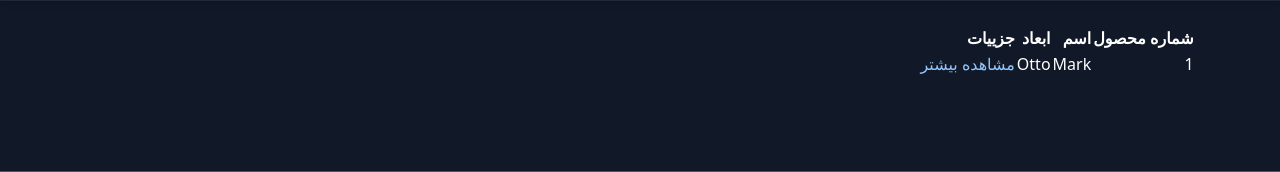
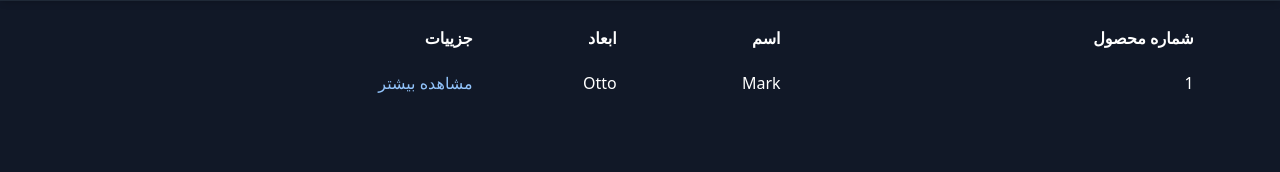
Before and after one commit to Nima-Hmz/WebProductPortal, a Django app: page /products/ in a window 1280 px wide. Shown: the part 63-235 px from the top of the page. Run offline with Django 5.2, Linux system fonts and the light colour scheme; data comes from the database, SQL or seed files in the repository; style sheets or scripts are compiled from the project's sources; some libraries are stand-ins or nearby versions.

Commit message:
edit pagination part and table section

```diff
--- a/products/templates/products/products.html
+++ b/products/templates/products/products.html
@@ -2,32 +2,29 @@
 {% load static %}
 
 {% block content %}
-
-
   <main class="pt-20">
-        <div class="flex w-11/12 mx-auto  flex-col">
+    <div class="flex w-11/12 mx-auto flex-col">
       <div class="overflow-x-auto mt-32 sm:-mx-6 lg:-mx-8">
-                <div class="inline-block min-w-full py-2 sm:px-6 lg:px-8">
+        <div class="inline-block w-full py-2 sm:px-6 lg:px-8">
           <div class="overflow-hidden">
-                        <table class="min-w-full text-right text-sm font-light dark:text-white">
-                            <thead class="border-b border-neutral-200  bg-red-500  font-medium dark:border-white/10">
+            <table class="w-full text-right text-sm font-light dark:text-white">
+              <thead class="border-b border-neutral-200 bg-red-500 font-medium dark:border-white/10">
                 <tr>
                   <th scope="col" class="px-6 py-4">شماره محصول</th>
                   <th scope="col" class="px-6 py-4">اسم</th>
                   <th scope="col" class="px-6 py-4">ابعاد</th>
-                                    <th scope="col" class="px-6 py-4"> جزییات </th>
+                  <th scope="col" class="px-6 py-4">جزییات</th>
                 </tr>
               </thead>
-                            <tbody>
-                                <tr class="border-b border-neutral-200 bg-black/[0.02] dark:border-white/10">
-                                    <td class="whitespace-nowrap text-right px-6 py-4 font-medium">1</td>
+              <tbody class="">
+                <tr class="border-b border-neutral-200 bg-black/[0.02] h-16 dark:border-white/10 p-12">
+                  <td class="whitespace-nowrap text-right px-6 py-5 font-medium">1</td>
                   <td class="whitespace-nowrap px-6 py-4">Mark</td>
                   <td class="whitespace-nowrap px-6 py-4">Otto</td>
-                                    <td class="whitespace-nowrap  px-6 py-4"><a class="text-blue-300" href="">مشاهده
-                                            بیشتر</a>
+                  <td class="whitespace-nowrap px-6 py-4">
+                    <a class="text-blue-300" href="">مشاهده بیشتر</a>
                   </td>
                 </tr>
-
               </tbody>
             </table>
           </div>
@@ -35,9 +32,7 @@
       </div>
     </div>
 
-
     <script type="module" src="{% static 'assets/JS/menu.js' %}"></script>
     <script type="module" src="{% static 'assets/JS/theme.js' %}"></script>
   </main>
-
 {% endblock %}
```
Also changed, not shown: articles/templates/articles/article_list.html (+15 -4 lines). Lines whose indentation alone changed are shown as unchanged.
